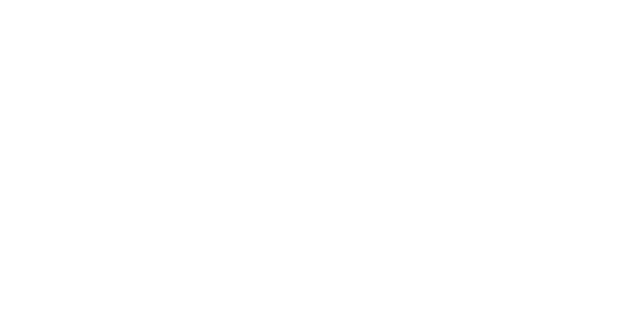
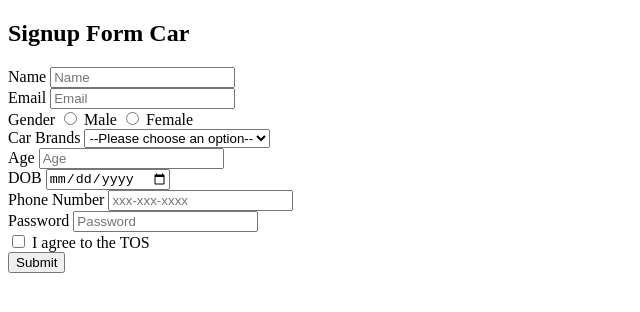
Before and after one commit to acciojob/signup-form-car-dsuvankar, a website: page main.html in a window 1280 px wide. Shown: the whole page, without its empty margins (0-640 px from the left). Drawn offline with Linux system fonts and the light colour scheme.

Commit message:
created a submission

```diff
--- a/main.html
+++ b/main.html
@@ -7,7 +7,60 @@
 </head>
 
 <body>
-	<!-- the entire body must be written by student -->
+	<div class="form-container">
+    <h2>Signup Form Car</h2>
+    <form method="post">
+        <div class="form-group">
+            <label for="name">Name</label>
+            <input type="text" id="name" name="name" placeholder="Name" required>
+        </div>
+        <div class="form-group">
+            <label for="email">Email</label>
+            <input type="email" id="email" name="email" placeholder="Email" required>
+        </div>
+        <div class="form-group">
+            <label>Gender</label>
+            <input type="radio" id="gender_m" name="gender" value="male" required>
+            <label for="gender_m" class="radio-label">Male</label>
+            <input type="radio" id="gender_f" name="gender" value="female" required>
+            <label for="gender_f" class="radio-label">Female</label>
+        </div>
+        <div class="form-group">
+            <label for="cars">Car Brands</label>
+            <select id="cars" name="cars" required>
+                <option value="" disabled selected>--Please choose an option--</option>
+                <option value="toyota">Toyota</option>
+                <option value="honda">Honda</option>
+                <option value="ford">Ford</option>
+                <option value="chevrolet">Chevrolet</option>
+                <option value="bmw">BMW</option>
+            </select>
+        </div>
+        <div class="form-group">
+            <label for="age">Age</label>
+            <input type="number" id="age" name="age" placeholder="Age" required>
+        </div>
+        <div class="form-group">
+            <label for="dob">DOB</label>
+            <input type="date" id="dob" name="dob" required>
+        </div>
+        <div class="form-group">
+            <label for="tel">Phone Number</label>
+            <input type="tel" id="tel" name="tel" placeholder="xxx-xxx-xxxx">
+        </div>
+        <div class="form-group">
+            <label for="password">Password</label>
+            <input type="password" id="password" name="password" placeholder="Password" required>
+        </div>
+        <div class="form-group">
+            <input type="checkbox" id="tos" name="tos" required>
+            <label for="tos">I agree to the TOS</label>
+        </div>
+        <div class="form-group">
+            <button type="submit">Submit</button>
+        </div>
+    </form>
+</div>
     <script type="text/javascript" src="./script.js">
 </script>
 
```
